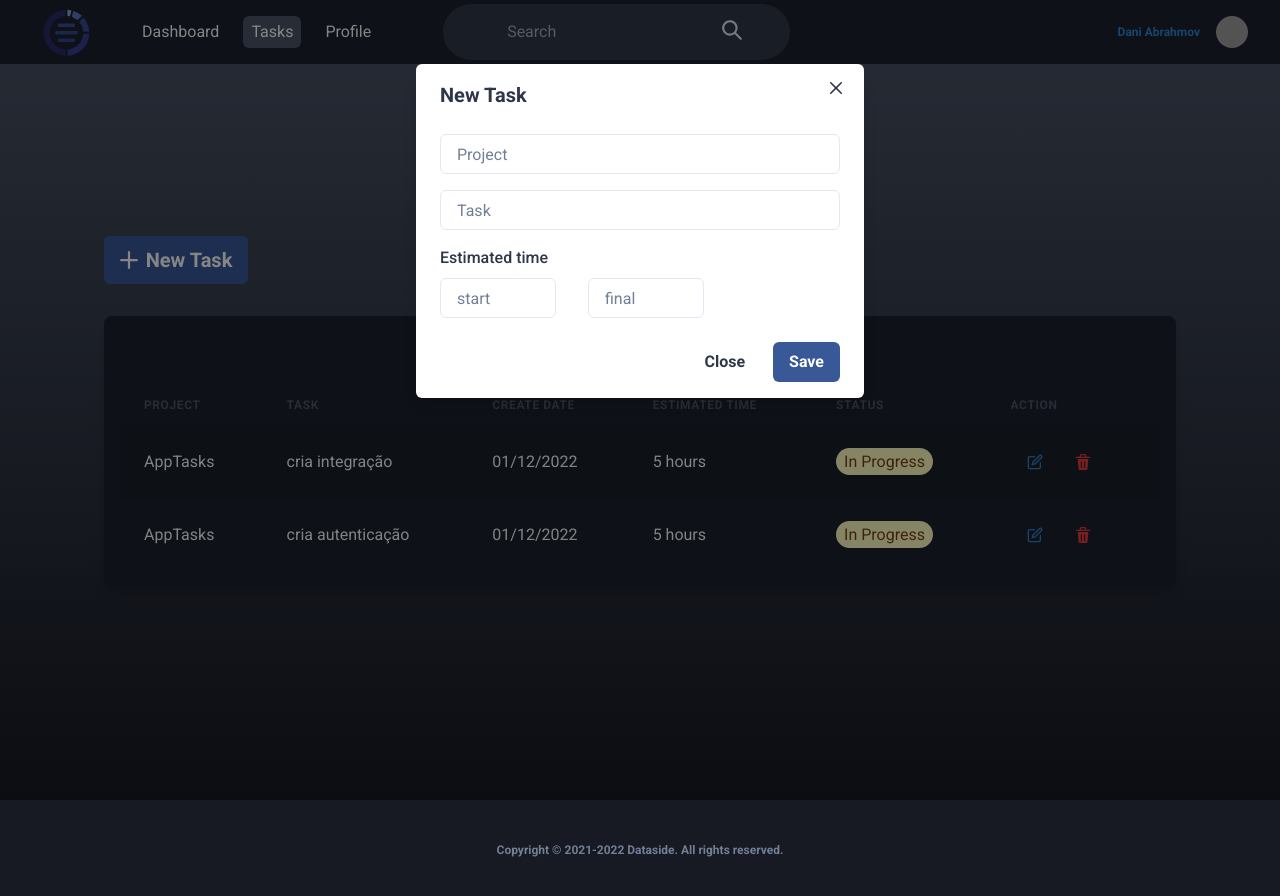
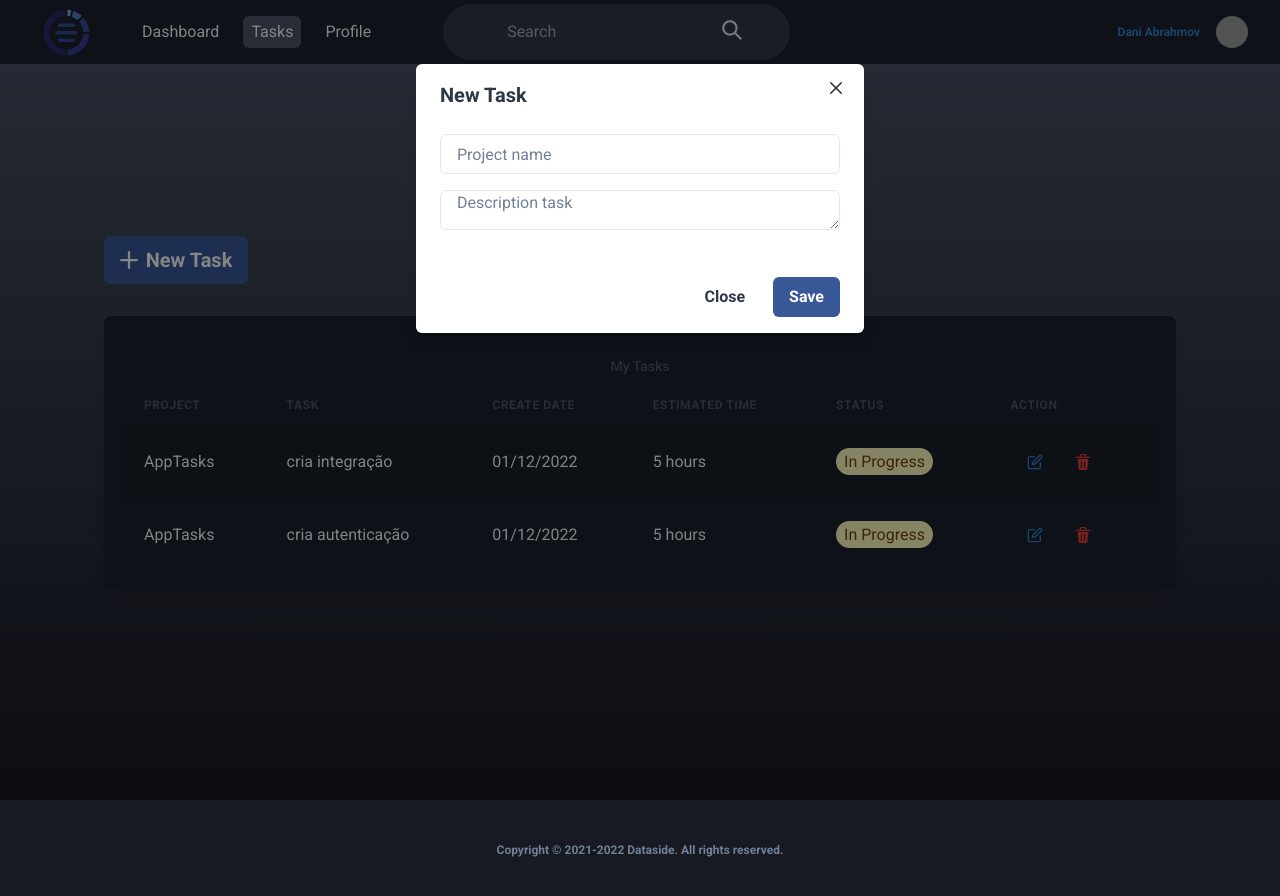
Before and after one commit to DaksonC/apptasks, a React (Vite) app: page /tasks in a window 1280 px wide. Both pictures are taken after a click on the button "New Task". Shown: the top 896 px of the page. Built offline with nearby package versions, Linux system fonts and the light colour scheme; data requests are answered from the project's data file; grey boxes are pictures that could not be loaded.

Commit message:
refactor: input ModalCreateTask e ModalEditTask

```diff
--- a/src/components/ModalCreateTask/index.tsx
+++ b/src/components/ModalCreateTask/index.tsx
@@ -2,7 +2,6 @@ import { AddIcon } from "@chakra-ui/icons";
 import {
   Button,
   FormControl,
-  FormLabel,
   Input,
   Modal,
   ModalBody,
@@ -80,7 +79,7 @@ export function ModalCreateTask({ isOpenModal }: IModalCreateTaskProps) {
             <ModalBody>
               <FormControl mb={4}>
                 <Input
-                  placeholder="Project"
+                  placeholder="Project name"
                   color="gray.800"
                   type="text"
                   name="title"
@@ -89,27 +88,13 @@ export function ModalCreateTask({ isOpenModal }: IModalCreateTaskProps) {
               </FormControl>
               <FormControl mb={4}>
                 <Input
-                  placeholder="Task"
+                  as="textarea"
+                  rows={4}
+                  placeholder="Description task"
                   color="gray.800"
                   type="text"
                   name="description"
                   onChange={(e) => updateModal(e)}
-                />
-              </FormControl>
-              <FormControl>
-                <FormLabel color="gray.700">Estimated time</FormLabel>
-                <Input
-                  htmlSize={8}
-                  placeholder="start"
-                  width="auto"
-                  mr={8}
-                  color="gray.800"
-                />
-                <Input
-                  htmlSize={8}
-                  placeholder="final"
-                  width="auto"
-                  color="gray.800"
                 />
               </FormControl>
             </ModalBody>
--- a/src/components/ModalEditTask/index.tsx
+++ b/src/components/ModalEditTask/index.tsx
@@ -86,7 +86,7 @@ export function ModalEditTask({ isOpenModal, taskId }: IModalEditTaskProps) {
           <ModalBody>
             <FormControl mb={4}>
               <Input
-                placeholder="Project"
+                placeholder="Project name"
                 color="gray.800"
                 name="title"
                 value={task.title}
@@ -95,7 +95,9 @@ export function ModalEditTask({ isOpenModal, taskId }: IModalEditTaskProps) {
             </FormControl>
             <FormControl mb={4}>
               <Input
-                placeholder="Task"
+                as="textarea"
+                rows={4}
+                placeholder="Description task"
                 color="gray.800"
                 name="description"
                 value={task.description}
```
